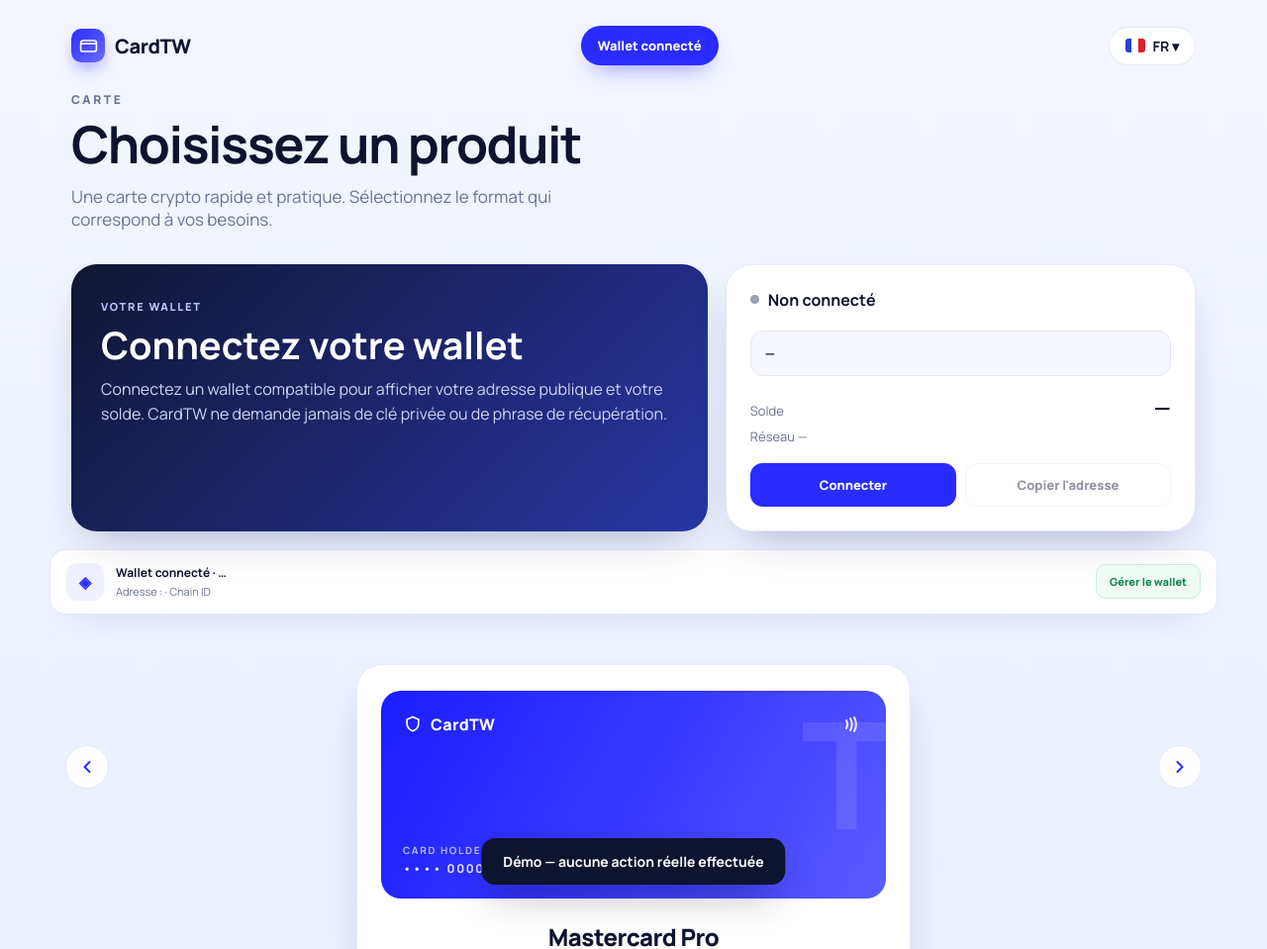
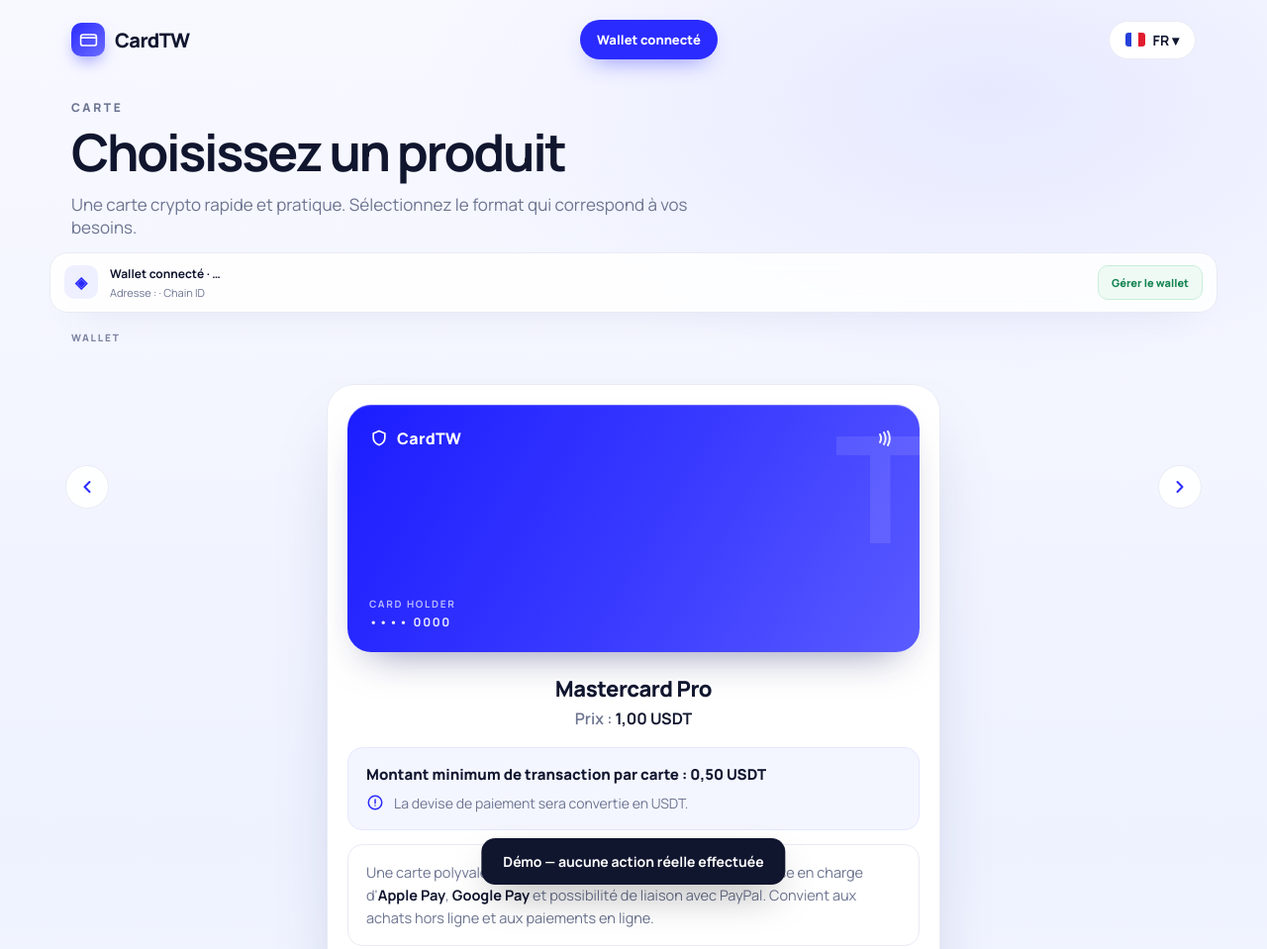
Before and after one commit to ihv08263-pixel/Drain, a website built with Vite: page index.html in a window 1280 px wide. Shown: the top 959 px of the page at 99% size. Built offline with nearby package versions, Linux system fonts and the light colour scheme; what @reown/appkit, @reown/appkit-adapter-wagmi would draw is missing.

Commit message:
Add files via upload

```diff
--- a/index.html
+++ b/index.html
@@ -225,6 +225,61 @@
 .cardtw-wallet-action.connected{background:#effaf4;border-color:#c9eedb;color:#168553}
 @media(max-width:700px){.cardtw-connect-btn{display:none}.cardtw-wallet-panel{margin-left:14px;margin-right:14px}.cardtw-wallet-action{padding:9px 11px}}
 
+
+/* CardTW clean visual pass */
+:root{
+  --ink:#11162f;
+  --muted:#6c7490;
+  --line:#e8ebf4;
+  --blue:#2a2bff;
+  --blue-dark:#2021d8;
+}
+body{
+  background:
+    radial-gradient(800px 420px at 78% 5%, rgba(91,102,255,.10), transparent 72%),
+    linear-gradient(180deg,#f8f9ff 0%,#eef2ff 46%,#fff 100%);
+}
+.topbar{padding-top:20px!important;padding-bottom:14px!important}
+.brand{letter-spacing:-.03em}
+.hero{padding-top:26px!important}
+.hero h1{letter-spacing:-.045em!important}
+.hero .sub{max-width:640px!important}
+.wallet-section-kicker{
+  max-width:1180px;margin:18px auto 0;padding:0 22px;
+  font-size:10px;letter-spacing:.18em;font-weight:800;color:#7d85a2;
+}
+.cardtw-wallet-panel{
+  margin-top:8px!important;margin-bottom:4px;
+  padding:12px 14px!important;border-radius:18px!important;
+  background:rgba(255,255,255,.86)!important;
+  box-shadow:0 14px 38px -28px rgba(24,30,90,.48)!important;
+  backdrop-filter:blur(10px);
+}
+.cardtw-wallet-icon{width:34px!important;height:34px!important;border-radius:10px!important}
+.stage{margin-top:16px!important}
+.product{
+  max-width:620px!important;
+  border-radius:28px!important;
+  box-shadow:0 28px 70px -34px rgba(27,33,100,.34)!important;
+}
+.product .body{padding:20px 20px 22px!important}
+.ccard{
+  height:250px!important;
+  border-radius:24px!important;
+  box-shadow:0 20px 42px -22px rgba(24,30,100,.55), inset 0 1px rgba(255,255,255,.25)!important;
+}
+.pname{font-size:22px!important}
+.infobox,.desc,.limits,.note{border-radius:15px!important}
+.cryptos{margin-top:30px!important}
+.demo-banner{margin-top:18px!important}
+@media(max-width:760px){
+  .topbar{padding-left:14px!important;padding-right:14px!important}
+  .hero{padding-left:14px!important;padding-right:14px!important}
+  .wallet-section-kicker{padding:0 14px}
+  .product .body{padding:16px!important}
+  .ccard{height:215px!important}
+}
+
 </style>
 <script type="module" src="/src/main.js"></script>
 </head>
@@ -248,27 +303,6 @@
     <h1>Choisissez un produit</h1>
     <p class="sub">Une carte crypto rapide et pratique. Sélectionnez le format qui correspond à vos besoins.</p>
   </header>
-
-
-<section class="wallet-panel" id="wallet">
-  <div class="wallet-panel-copy">
-    <span class="wallet-kicker">VOTRE WALLET</span>
-    <h2>Connectez votre wallet</h2>
-    <p>Connectez un wallet compatible pour afficher votre adresse publique et votre solde. CardTW ne demande jamais de clé privée ou de phrase de récupération.</p>
-  </div>
-  <div class="wallet-state">
-    <div class="wallet-state-top"><span class="status-dot" id="walletDot"></span><strong id="walletStatus">Non connecté</strong></div>
-    <div class="wallet-address" id="walletAddress">—</div>
-    <div class="wallet-balance"><span>Solde</span><strong id="walletBalance">—</strong></div>
-    <div class="wallet-network" id="walletNetwork">Réseau —</div>
-    <div class="wallet-actions">
-      <button class="wallet-action primary" id="walletConnectPanel">Connecter</button>
-      <button class="wallet-action secondary" id="walletCopy" disabled>Copier l'adresse</button>
-      <button class="wallet-action secondary" id="walletDisconnect" hidden>Déconnecter</button>
-    </div>
-  </div>
-</section>
-
 <section class="cardtw-wallet-panel" id="cardtwWalletPanel" aria-live="polite">
   <div class="cardtw-wallet-icon">◈</div>
   <div class="cardtw-wallet-info">
@@ -278,6 +312,7 @@
   <button class="cardtw-wallet-action" id="cardtwWalletPanelBtn" type="button">Connecter</button>
 </section>
 
+<div class="wallet-section-kicker">WALLET</div>
 <div class="stage">
     <div class="dots" id="dots"></div>
 
```
Also changed, not shown: README.md.
